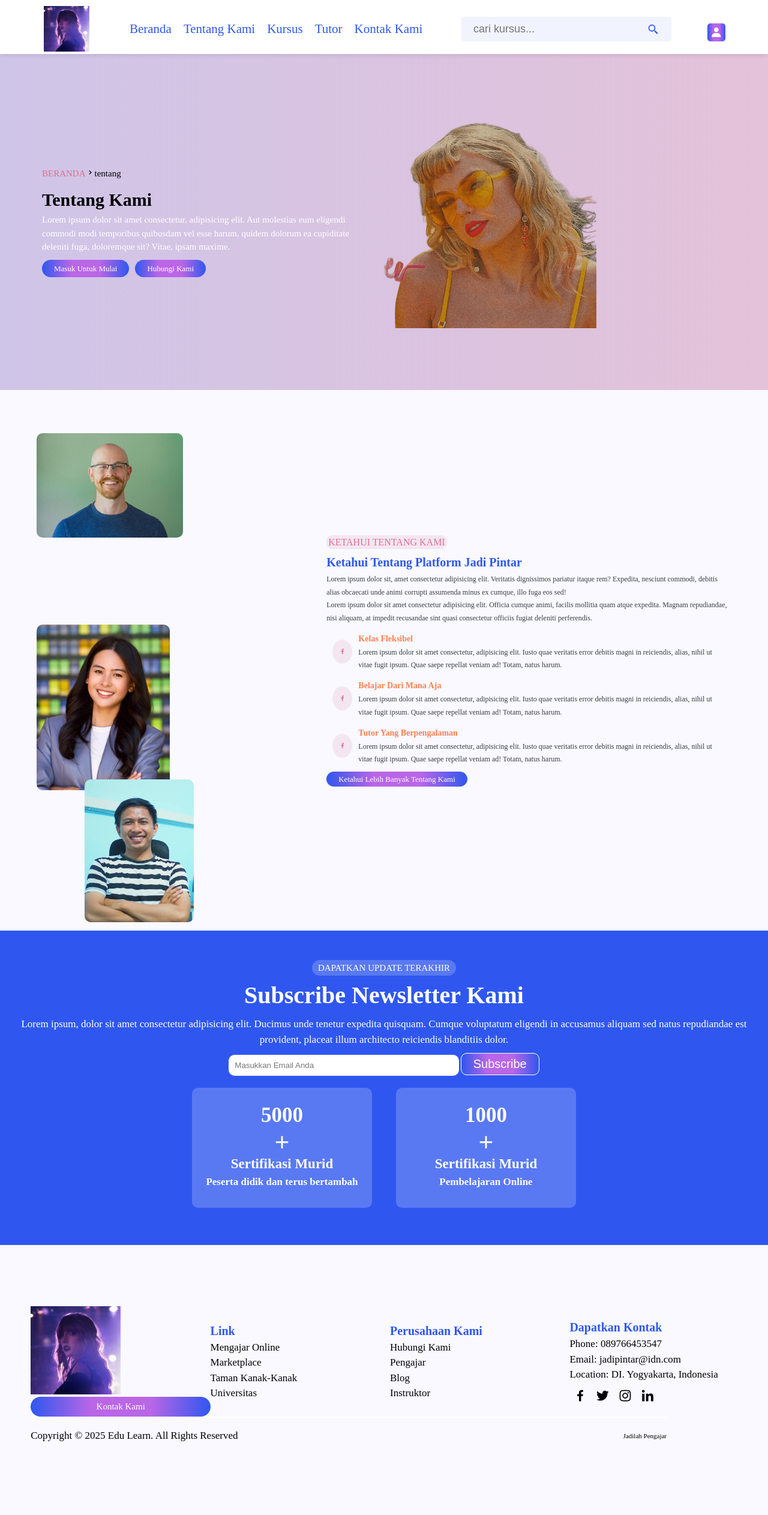
After one commit to luluandrianiii/eduweb_tugasbesar, a PHP site: page /about.php in a window 1280 px wide. The commit adds this page. Shown: the whole page at 60% size. Run offline with PHP 8.4, Linux system fonts and the light colour scheme; data that the repository does not hold is empty; some web fonts are replaced.

Commit message:
initial commit

```diff
--- /dev/null
+++ b/about.php
@@ -0,0 +1,90 @@
+<?php
+    include 'components/connect.php';
+
+    if (isset($_COOKIE['user_id'])) {
+        $user_id = $_COOKIE['user_id'];
+    }else{
+        $user_id = '';
+    }
+
+
+?>
+
+<!DOCTYPE html>
+<html lang="en">
+<head>
+    <meta charset="UTF-8">
+    <meta name="viewport" content="width=device-width, initial-scale=1.0">
+    <link href='https://unpkg.com/boxicons@2.1.4/css/boxicons.min.css' rel='stylesheet'>
+    <link rel="stylesheet" href="css/user_style.css">
+    <title>Jadi Pintar - beranda</title>
+</head>
+<body>
+    <?php include 'components/user_header.php'?>
+
+    <!----------banner section------------- -->
+    <div class="banner">
+        <div class="detail">
+            <div class="title">
+                <a href="indec.php">beranda</a><span><i class="bx bx-chevron-right">tentang</i></span>
+            </div>
+            <h1>tentang kami</h1>
+            <p>Lorem ipsum dolor sit amet consectetur, adipisicing elit. Aut molestias eum eligendi commodi modi temporibus quibusdam vel esse harum, quidem dolorum ea cupiditate deleniti fuga, doloremque sit? Vitae, ipsam maxime.</p>
+            <div class="flex-btn">
+                <a href="login.php" class="btn">masuk untuk mulai</a>
+                <a href="contact.php" class="btn">hubungi kami</a>
+            </div>
+        </div>
+        <img src="image/taylorswift.png">
+    </div>
+    <!----------about section------------- -->
+    <div class="about">
+        <div class="box-container">
+            <div class="box">
+                <img src="image/taylorswift.jpg" class="img">
+                <div class="thumbnail-1">
+                    <img src="image/Alex.jpg">
+                </div>
+                <div class="thumbnail-2">
+                    <img src="image/Maudy-Ayunda.jpg">
+                </div>
+                <div class="thumbnail-3">
+                    <img src="image/candra.jpg">
+                </div>
+            </div>
+            <div class="box">
+                <div class="title">
+                    <span>ketahui tentang kami</span>
+                    <h1>ketahui tentang platform jadi pintar</h1>
+                    <p>Lorem ipsum dolor sit, amet consectetur adipisicing elit. Veritatis dignissimos pariatur itaque rem? Expedita, nesciunt commodi, debitis alias obcaecati unde animi corrupti assumenda minus ex cumque, illo fuga eos sed!</p>
+                    <p>Lorem ipsum dolor sit amet consectetur adipisicing elit. Officia cumque animi, facilis mollitia quam atque expedita. Magnam repudiandae, nisi aliquam, at impedit recusandae sint quasi consectetur officiis fugiat deleniti perferendis.</p>
+                </div>
+                <div class="detail">
+                    <i class="bx bxl-facebook"></i>
+                    <div>
+                        <h3>kelas fleksibel</h3>
+                        <p>Lorem ipsum dolor sit amet consectetur, adipisicing elit. Iusto quae veritatis error debitis magni in reiciendis, alias, nihil ut vitae fugit ipsum. Quae saepe repellat veniam ad! Totam, natus harum.</p>
+                    </div>
+                </div>
+                <div class="detail">
+                    <i class="bx bxl-facebook"></i>
+                    <div>
+                        <h3>belajar dari mana aja</h3>
+                        <p>Lorem ipsum dolor sit amet consectetur, adipisicing elit. Iusto quae veritatis error debitis magni in reiciendis, alias, nihil ut vitae fugit ipsum. Quae saepe repellat veniam ad! Totam, natus harum.</p>
+                    </div>
+                </div>
+                <div class="detail">
+                    <i class="bx bxl-facebook"></i>
+                    <div>
+                        <h3>tutor yang berpengalaman</h3>
+                        <p>Lorem ipsum dolor sit amet consectetur, adipisicing elit. Iusto quae veritatis error debitis magni in reiciendis, alias, nihil ut vitae fugit ipsum. Quae saepe repellat veniam ad! Totam, natus harum.</p>
+                    </div>
+                </div><a href="" class="btn">ketahui lebih banyak tentang kami</a>
+            </div>
+        </div>
+    </div>
+
+    <?php include 'components/footer.php'?>
+    <script src="js/user_script.js" defer></script>
+</body>
+</html>
--- a/css/user_style.css
+++ b/css/user_style.css
@@ -6,7 +6,7 @@
     --color-secondary: #b966e7;
     --color-violet: #800080;
     --bg-color: #f9f9ff;
-    --color-pink: #db7094;
+    --color-pink: #db7093;
     --pink-opacity: #db709322;
     --box-shadow: 0 0 10px rgb(0 0 0/15%);
     --main-color: #8e44ad;
@@ -64,9 +64,9 @@ body{
     padding: .5rem;
     color: var(--white);
     text-transform: capitalize;
-    font-size: 1.5rem;
+    font-size: 1.3rem;
     cursor: pointer;
-    padding: .8rem 2rem;
+    padding: .5rem 2rem;
     border:none;
     text-decoration: none;
 }
@@ -158,14 +158,16 @@ section{
     align-items: center;
     width: 100%;
     min-height: 70vh;
-    background-image: var(--gradient0);
+    background-image: linear-gradient(90deg, #cfc5e8, #e4c2d9);
+    padding: 2rem 5rem;
 }
 .banner img{
-    width: 110%;
+    width: 60%;
 }
 .banner .detail{
     line-height: 1.5;
     padding: 1rem 2rem;
+    font-size: 1.5rem;
 }
 .banner .title{
     text-transform: uppercase;
@@ -179,7 +181,11 @@ section{
 }
 .banner .detail p{
     color:#fff;
-    font-size: 1.2rem;
+    font-size: 1.5rem;
+    padding-bottom: 1rem;
+}
+.banner .flex-btn{
+    justify-content: left;
 }
 
 .header{
@@ -820,6 +826,114 @@ section{
 
 }
 
+/* --------------------about------------------------- */
+.about{
+    padding: 18% 4%;
+    min-height: 15rem;
+}
+.about .box-container .box{
+    position: relative;
+    margin: 1rem;
+}
+.about .box-container .box .img{
+    display: none;
+}
+.about .box-container .box .thumbnail-1{
+    position: absolute;
+    right: -10%;
+    top: -40%;
+}
+.about .box-container .box .thumbnail-2{
+    position: absolute;
+    bottom: 1rem;
+    border-radius: 10px;
+    animation: bounce 5s ease-in-out infinite;
+}
+.about .box-container .box .thumbnail-3{
+    position: absolute;
+    bottom: -50%;
+    left: 8rem;
+    border-radius: 10px;
+    animation: bounce 5s ease-in-out infinite;
+}
+.about .box-container .box img{
+    border-radius: 10px;
+    width: 50%;
+}
+@keyframes zoomInOut{
+    0%,
+    100%{
+        transform: scale(1.0);
+    }
+    50%{
+        transform: scale(1.1);
+    }
+}
+.about .box-container .box{
+    line-height: 1.8;
+    color: #3b3b46;
+}
+.about .box-container {
+    align-items: unset;
+    justify-content: unset;
+}
+.about .box-container .box .title span{
+    background-color: var(--pink-opacity);
+    color: var(--color-pink);
+    padding: .3rem;
+    border-radius: 10px;
+    text-align: center;
+    text-transform: uppercase;
+    font-size: medium;
+}
+.about .box-container .box .detail{
+    display: flex;
+    margin: 1rem;
+    align-items: center;
+    font-size: 1.2rem;
+}
+.about .box-container .box h1{
+    color: var(--color-primary);
+    text-transform: capitalize;
+}
+.about .box-container .box .detail h3{
+    color: coral;
+    text-transform: capitalize;
+}
+.about .box-container .box .detail i{
+    padding: 1rem;
+    width: 40px;
+    height: 40px;
+    display: flex;
+    align-items: center;
+    justify-content: center;
+    border-radius: 50%;
+    color: var(--color-pink);
+    background-color: var(--pink-opacity);
+    text-align: center;
+    margin-right: 1rem;
+}
+.about .detail p{
+    font-size: 1.2rem;
+}
+.about .title p{
+    font-size: 1.2rem;
+}
+.about .box-container .box .btn{
+    margin-right: 2rem;
+    margin-top: 1rem;
+}
+
+
+
+
+
+
+
+
+
+
+
 
 
 
```
Also changed, not shown: index.php (+0 -13 lines).
